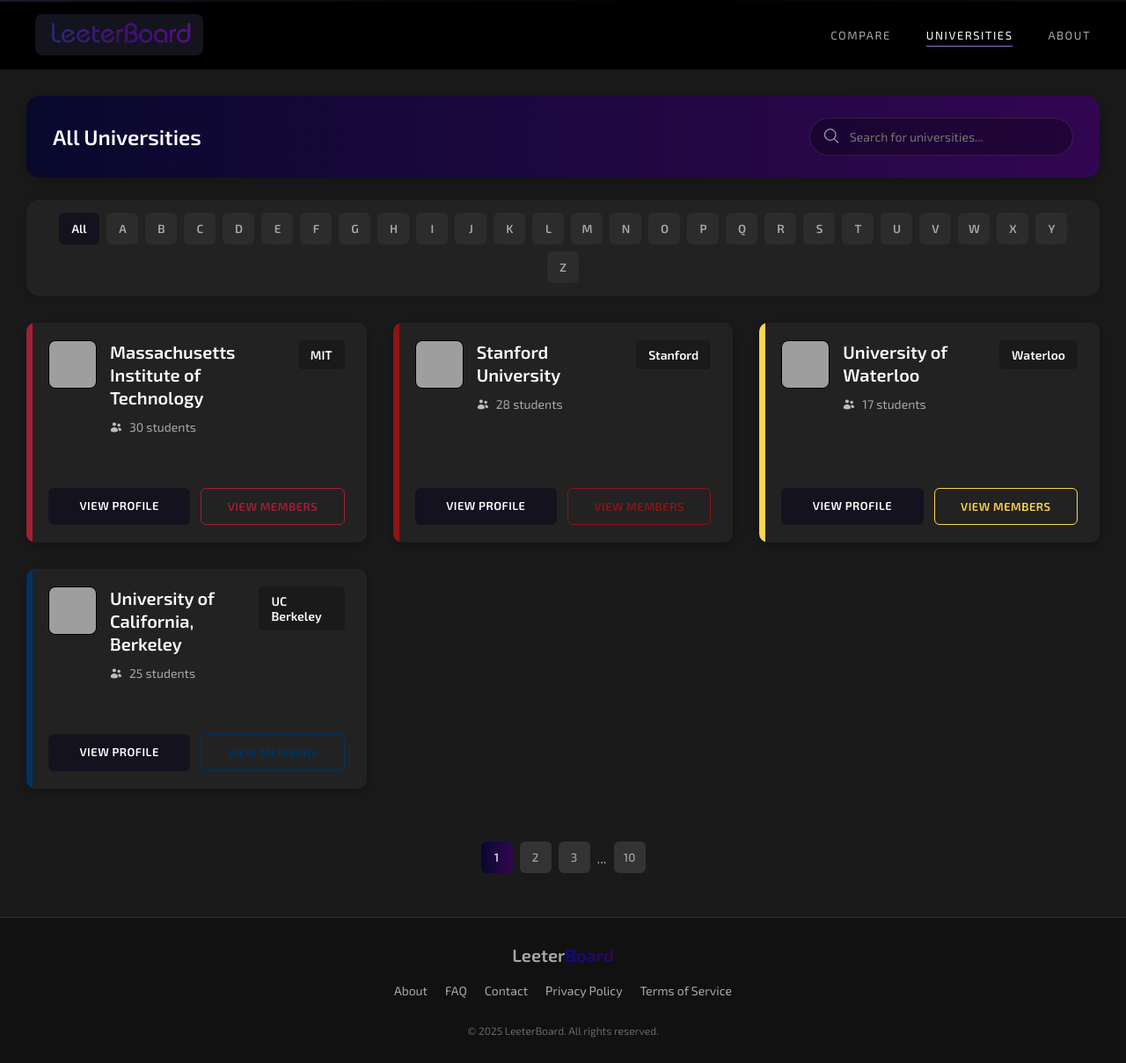
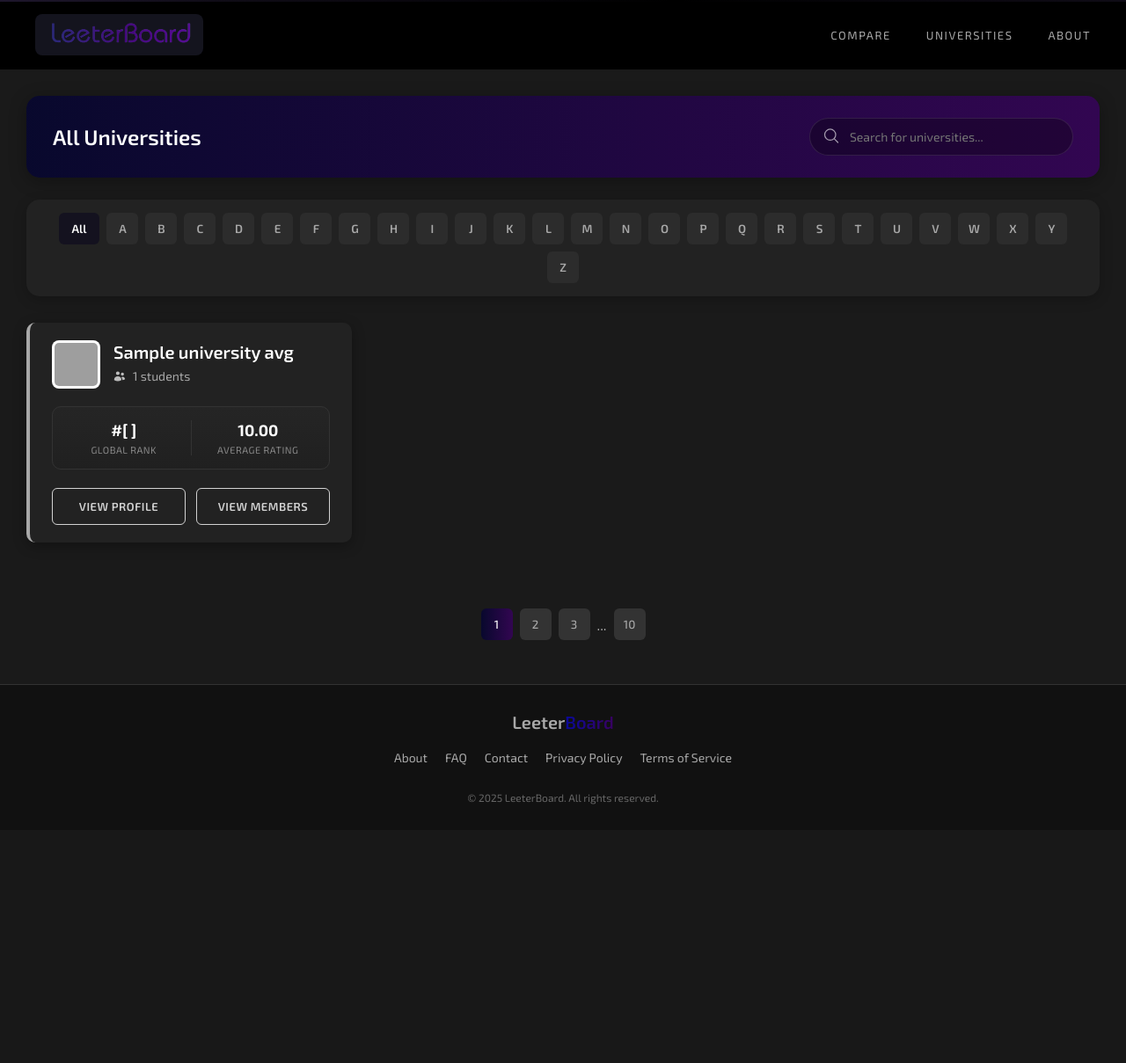
Before and after one commit to cs340-25/LeeterBoard, a Flask app: page /universities in a window 1280 px wide. Shown: the whole page at 88% size. After the commit the page ends 915 px from the top, so only its background shows below. Run offline with Flask 3, Linux system fonts and the light colour scheme; a database or web service that is not in the repository returns one stand-in record (values such as "Sample title"); grey boxes are pictures that could not be loaded.

Commit message:
Fixed Header button routing across most pages + fixed university cards on /universities page

```diff
--- a/src/app.py
+++ b/src/app.py
@@ -54,7 +54,7 @@ def home():
     # Default display (GET)
 
     # Grabs all school info (curr avg rating, school name, rating change) -> sorted by curr avg rating (desc.)
-    school_info = database.grab_university_info()
+    school_info = database.grab_university_info(5)
     school_info.sort(reverse=True)
 
     # Grabs all user rating changes -> sorted by rating changes (desc.)
@@ -131,7 +131,13 @@ def unitest2():
 
 @app.route('/universities')
 def universities():
-    return render_template('universities.html')
+    school_info = database.grab_university_info()
+
+    # Sort A-Z for this page
+    school_info.sort(key=lambda x: x[1])
+    print(school_info)
+
+    return render_template('universities.html', school_info=school_info, school_colors=university_colors, school_websites=university_websites)
 
 
 @app.route('/compare')
--- a/src/database.py
+++ b/src/database.py
@@ -112,7 +112,7 @@ def standardize_db_universities():
 
 # This function takes each user's currentRating and calculates the updated average
 # Returns a list of tuples (university name, avg contest rating)
-def grab_university_info() -> List[Tuple[float, str, int, float]]:
+def grab_university_info(min_students: int = 0) -> List[Tuple[float, str, int, float]]:
     cursor = university_avgs.find()
 
     school_info = []
@@ -123,7 +123,7 @@ def grab_university_info() -> List[Tuple[float, str, int, float]]:
         prev_avg_rating = school['weeklyAverages'][-2]['average'] # Grabs the second to last
         rating_change = current_avg_rating - prev_avg_rating
 
-        if student_count >= 5:
+        if student_count >= min_students:
             school_info.append((current_avg_rating, school_name, student_count, rating_change))
 
     return school_info
--- a/src/static/styles/universities.css
+++ b/src/static/styles/universities.css
@@ -105,13 +105,9 @@ header {
   color: #fff;
 }
 
-.nav-link:hover::before, .nav-link.active::before {
+.nav-link:hover::before {
   visibility: visible;
   width: 100%;
-}
-
-.nav-link.active {
-  color: #fff;
 }
 
 /* Main container */
@@ -232,9 +228,9 @@ main {
 /* Universities Grid */
 .universities-grid {
   display: grid;
-  grid-template-columns: repeat(auto-fill, minmax(300px, 1fr));
-  gap: 30px;
-  margin-bottom: 40px;
+  grid-template-columns: repeat(3, minmax(300px, 1fr));
+  gap: 55px;
+  margin-bottom: 55px;
 }
 
 /* University Card */
@@ -247,21 +243,12 @@ main {
   box-shadow: 0 4px 15px rgba(0, 0, 0, 0.3);
   height: 250px;
   transition: transform 0.2s ease, box-shadow 0.2s ease;
+  border-left: 4px solid var(--school-color, #9370db);
 }
 
 .university-card:hover {
   transform: translateY(-5px);
   box-shadow: 0 8px 20px rgba(0, 0, 0, 0.4);
-}
-
-/* Left color border */
-.left-border {
-  position: absolute;
-  left: 0;
-  top: 0;
-  width: 7px;
-  height: 100%;
-  background-color: var(--school-color, #9370db);
 }
 
 /* Card inner content */
@@ -278,6 +265,7 @@ main {
   display: flex;
   justify-content: space-between;
   align-items: flex-start;
+  margin-bottom: 20px;
 }
 
 /* Logo and name container */
@@ -285,7 +273,7 @@ main {
   display: flex;
   gap: 15px;
   align-items: flex-start;
-  width: 80%;
+  width: 100%;
 }
 
 .university-logo {
@@ -293,13 +281,14 @@ main {
   height: 55px;
   border-radius: 8px;
   object-fit: cover;
-  border: 1px solid #000;
+  background-color: #fff;
+  padding: 3px;
 }
 
 .name-container {
   display: flex;
   flex-direction: column;
-  gap: 12px;
+  gap: 6px;
 }
 
 .university-name {
@@ -324,14 +313,42 @@ main {
   opacity: 0.7;
 }
 
-/* School abbreviation */
-.school-abbrev {
-  background-color: #1a1a1a;
+.stats-container {
+  width: 100%;
+  display: flex;
+  justify-content: space-between;
+  border: 1px solid #333;
+  border-radius: 10px;
+  padding: 15px;
+  background: linear-gradient(to bottom, rgba(40, 40, 40, 0.5), rgba(30, 30, 30, 0.5));
+}
+
+.stat-item {
+  display: flex;
+  flex-direction: column;
+  align-items: center;
+  flex: 1;
+}
+
+.stat-value {
+  font-size: 18px;
+  font-weight: 700;
   color: white;
-  padding: 8px 14px;
-  border-radius: 5px;
-  font-size: 14px;
-  font-weight: 600;
+  margin-bottom: 5px;
+}
+
+.stat-label {
+  font-size: 11px;
+  color: #888;
+  text-transform: uppercase;
+  letter-spacing: 0.5px;
+  text-align: center;
+}
+
+.stat-divider {
+  width: 1px;
+  background-color: #333;
+  margin: 0 10px;
 }
 
 /* Card buttons */
@@ -341,7 +358,7 @@ main {
   margin-top: auto;
 }
 
-.view-profile-btn, .view-members-btn {
+.view-btn {
   flex: 1;
   text-align: center;
   padding: 12px 0;
@@ -354,22 +371,22 @@ main {
   transition: all 0.2s;
 }
 
-.view-profile-btn {
+/* .view-profile-btn {
   background-color: #14121F;
   color: white;
 }
 
 .view-profile-btn:hover {
   background-color: #1F1C2E;
-}
+} */
 
-.view-members-btn {
+.view-btn {
   background-color: transparent;
-  color: var(--school-color, #9370db);
+  color: rgba(255, 255, 255, 0.8);
   border: 1px solid var(--school-color, #9370db);
 }
 
-.view-members-btn:hover {
+.view-btn:hover {
   background-color: var(--school-color, #9370db);
   color: #1a1a1a;
 }
--- a/src/templates/compare.html
+++ b/src/templates/compare.html
@@ -17,7 +17,7 @@
             </a>
             <div class="nav-links">
                 <a href="{{ url_for('compare') }}" class="nav-link">Compare</a>
-                <a href="#" class="nav-link">Universities</a>
+                <a href="{{ url_for('universities') }}" class="nav-link">Universities</a>
                 <a href="#" class="nav-link">About</a>
             </div>
         </div>
@@ -288,7 +288,7 @@
                 // Clear existing cards first
                 selectedSchoolStats.innerHTML = '';
 
-                                    window.selectedSchoolsList.forEach((school, index) => {
+                window.selectedSchoolsList.forEach((school, index) => {
                     const schoolStatCard = document.createElement('div');
                     schoolStatCard.className = 'university-stat-card';
 
--- a/src/templates/new.html
+++ b/src/templates/new.html
@@ -15,7 +15,7 @@
             </a>
             <div class="nav-links">
                 <a href="{{ url_for('compare') }}" class="nav-link">Compare</a>
-                <a href="#" class="nav-link">Universities</a>
+                <a href="{{ url_for('universities') }}" class="nav-link">Universities</a>
                 <a href="#" class="nav-link">About</a>
               </div>
         </div>
--- a/src/templates/universities.html
+++ b/src/templates/universities.html
@@ -10,12 +10,12 @@
 <body>
     <header class="header">
         <div class="header-wrap">
-            <a href="home.html" class="logo-section">
+            <a href="{{ url_for('home') }}" class="logo-section">
                 <img src="static/icons/final_logo.png" alt="LeeterBoard Logo" class="logo">
             </a>
             <div class="nav-links">
-                <a href="compare.html" class="nav-link">Compare</a>
-                <a href="universities.html" class="nav-link active">Universities</a>
+                <a href="{{ url_for('compare') }}" class="nav-link">Compare</a>
+                <a href="{{ url_for('universities') }}" class="nav-link">Universities</a>
                 <a href="#" class="nav-link">About</a>
             </div>
         </div>
@@ -69,101 +69,43 @@
 
             <!-- Universities Grid -->
             <div class="universities-grid">
-                <!-- University Card - MIT -->
-                <div class="university-card">
-                    <div class="left-border" style="--school-color: #A31F34;"></div>
+                {% for current_avg_rating, school_name, student_count, rating_change in school_info %}
+
+                <!-- University Card - Stanford -->
+                <div class="university-card" style="--school-color: {{ school_colors[school_name] }};">
                     <div class="card-inner">
                         <div class="card-top">
                             <div class="card-logo-name">
-                                <img src="https://cdn.brandfetch.io/mit.edu/w/400/h/400" class="university-logo" alt="MIT logo">
+                                <img src="https://cdn.brandfetch.io/{{ school_websites[school_name] }}/w/400/h/400" class="university-logo" alt="Stanford logo">
                                 <div class="name-container">
-                                    <h2 class="university-name">Massachusetts Institute of Technology</h2>
+                                    <h2 class="university-name">{{ school_name }}</h2>
                                     <div class="student-count">
-                                        <img src="static/icons/students.svg" class="students-icon">
-                                        <span>30 students</span>
+                                        <img src="static/icons/students.svg" class="students-icon"><span>{{ student_count }} students</span>
                                     </div>
                                 </div>
                             </div>
-                            <div class="school-abbrev">MIT</div>
                         </div>
+
+                        <div class="stats-container">
+                            <div class="stat-item">
+                                <div class="stat-value">#[    ]</div>
+                                <div class="stat-label">Global Rank</div>
+                            </div>
+                            <div class="stat-divider"></div>
+                            <div class="stat-item">
+                                <div class="stat-value">{{ "%.2f" | format(current_avg_rating) }}</div>
+                                <div class="stat-label">Average Rating</div>
+                            </div>
+                        </div>
+
                         <div class="card-buttons">
-                            <a href="#" class="view-profile-btn">VIEW PROFILE</a>
-                            <a href="#" class="view-members-btn" style="--school-color: #A31F34;">VIEW MEMBERS</a>
+                            <a href="#" class="view-btn" style="--school-color: {{ school_colors[school_name] }};">VIEW PROFILE</a>
+                            <a href="#" class="view-btn" style="--school-color: {{ school_colors[school_name] }};">VIEW MEMBERS</a>
                         </div>
                     </div>
                 </div>
 
-                <!-- University Card - Stanford -->
-                <div class="university-card">
-                    <div class="left-border" style="--school-color: #8C1515;"></div>
-                    <div class="card-inner">
-                        <div class="card-top">
-                            <div class="card-logo-name">
-                                <img src="https://cdn.brandfetch.io/stanford.edu/w/400/h/400" class="university-logo" alt="Stanford logo">
-                                <div class="name-container">
-                                    <h2 class="university-name">Stanford University</h2>
-                                    <div class="student-count">
-                                        <img src="static/icons/students.svg" class="students-icon">
-                                        <span>28 students</span>
-                                    </div>
-                                </div>
-                            </div>
-                            <div class="school-abbrev">Stanford</div>
-                        </div>
-                        <div class="card-buttons">
-                            <a href="#" class="view-profile-btn">VIEW PROFILE</a>
-                            <a href="#" class="view-members-btn" style="--school-color: #8C1515;">VIEW MEMBERS</a>
-                        </div>
-                    </div>
-                </div>
-
-                <!-- University Card - Waterloo -->
-                <div class="university-card">
-                    <div class="left-border" style="--school-color: #FDD54F;"></div>
-                    <div class="card-inner">
-                        <div class="card-top">
-                            <div class="card-logo-name">
-                                <img src="https://cdn.brandfetch.io/uwaterloo.ca/w/400/h/400" class="university-logo" alt="Waterloo logo">
-                                <div class="name-container">
-                                    <h2 class="university-name">University of Waterloo</h2>
-                                    <div class="student-count">
-                                        <img src="static/icons/students.svg" class="students-icon">
-                                        <span>17 students</span>
-                                    </div>
-                                </div>
-                            </div>
-                            <div class="school-abbrev">Waterloo</div>
-                        </div>
-                        <div class="card-buttons">
-                            <a href="#" class="view-profile-btn">VIEW PROFILE</a>
-                            <a href="#" class="view-members-btn" style="--school-color: #FDD54F;">VIEW MEMBERS</a>
-                        </div>
-                    </div>
-                </div>
-
-                <!-- University Card - UC Berkeley -->
-                <div class="university-card">
-                    <div class="left-border" style="--school-color: #003262;"></div>
-                    <div class="card-inner">
-                        <div class="card-top">
-                            <div class="card-logo-name">
-                                <img src="https://cdn.brandfetch.io/berkeley.edu/w/400/h/400" class="university-logo" alt="UC Berkeley logo">
-                                <div class="name-container">
-                                    <h2 class="university-name">University of California, Berkeley</h2>
-                                    <div class="student-count">
-                                        <img src="static/icons/students.svg" class="students-icon">
-                                        <span>25 students</span>
-                                    </div>
-                                </div>
-                            </div>
-                            <div class="school-abbrev">UC Berkeley</div>
-                        </div>
-                        <div class="card-buttons">
-                            <a href="#" class="view-profile-btn">VIEW PROFILE</a>
-                            <a href="#" class="view-members-btn" style="--school-color: #003262;">VIEW MEMBERS</a>
-                        </div>
-                    </div>
-                </div>
+                {% endfor %}
 
                 <!-- More cards would be added here, following the same pattern -->
             </div>
@@ -218,9 +160,8 @@
 
                 universityCards.forEach(card => {
                     const universityName = card.querySelector('.university-name').textContent.toLowerCase();
-                    const schoolAbbrev = card.querySelector('.school-abbrev').textContent.toLowerCase();
 
-                    if (universityName.includes(searchTerm) || schoolAbbrev.includes(searchTerm)) {
+                    if (universityName.includes(searchTerm)) {
                         card.style.display = 'flex';
                     } else {
                         card.style.display = 'none';
```
